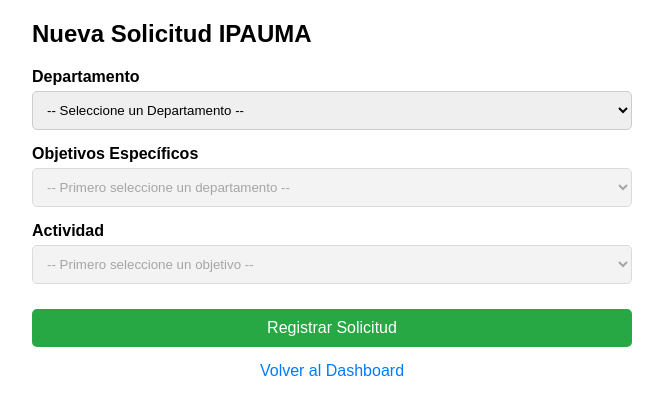
After one commit to Shadow5716/progreses, a PHP site: page /ipauma_nueva_solicitud.php in a window 1280 px wide. The commit adds this page. Shown: the top 415 px of the page, without its empty margins (308-971 px from the left). Run offline with PHP 8.4, Linux system fonts and the light colour scheme; data that the repository does not hold is empty.

Commit message:
Módulo IPAUMA listo

```diff
--- a/index.php
+++ b/index.php
@@ -113,7 +113,11 @@ if (isset($_SESSION['autentificado']) && $_SESSION['autentificado'] == true) {
     </style>
 </head>
 <body>
-
+<div style="position: absolute; top: 15px; left: 15px; z-index: 9999;">
+    <a href="ipauma_dashboard.php" style="background-color: #28a745; color: white; padding: 10px 15px; text-decoration: none; border-radius: 5px; font-weight: bold; box-shadow: 0px 2px 5px rgba(0,0,0,0.2);">
+        🏛️ Entrar a IPAUMA
+    </a>
+</div>
     <div class="login-container">
         <div class="card card-login">
             <div class="card-header-login">
--- /dev/null
+++ b/ipauma_nueva_solicitud.php
@@ -0,0 +1,129 @@
+<?php
+// ipauma_nueva_solicitud.php
+
+// Conexión a BD
+$conn = new mysqli('localhost', 'root', '', 'tu_base_de_datos');
+$departamentos = $conn->query("SELECT * FROM ipauma_departamentos");
+
+// Procesar guardado
+if ($_SERVER['REQUEST_METHOD'] == 'POST' && isset($_POST['guardar_ipauma'])) {
+    $dep_id = intval($_POST['departamento_id']);
+    $obj_id = intval($_POST['objetivo_id']);
+    $act_id = intval($_POST['actividad_id']);
+
+    $insert = "INSERT INTO ipauma_solicitudes (departamento_id, objetivo_id, actividad_id) VALUES ($dep_id, $obj_id, $act_id)";
+    if($conn->query($insert)){
+        echo "<script>alert('Solicitud IPAUMA registrada con éxito'); window.location.href='ipauma_dashboard.php';</script>";
+    } else {
+        echo "<script>alert('Error al guardar');</script>";
+    }
+}
+?>
+<!DOCTYPE html>
+<html lang="es">
+<head>
+    <meta charset="UTF-8">
+    <title>Nueva Solicitud IPAUMA</title>
+    <style>
+        .form-container { max-width: 600px; margin: 20px auto; font-family: Arial, sans-serif; }
+        .form-group { margin-bottom: 15px; }
+        label { display: block; font-weight: bold; margin-bottom: 5px; }
+        select, button { width: 100%; padding: 10px; border-radius: 5px; border: 1px solid #ccc; }
+        button { background-color: #28a745; color: white; border: none; cursor: pointer; font-size: 16px; margin-top: 10px;}
+        button:hover { background-color: #218838; }
+    </style>
+</head>
+<body>
+
+<div class="form-container">
+    <h2>Nueva Solicitud IPAUMA</h2>
+    <form method="POST" action="">
+
+        <div class="form-group">
+            <label>Departamento</label>
+            <select name="departamento_id" id="departamento_id" required>
+                <option value="">-- Seleccione un Departamento --</option>
+                <?php while($row = $departamentos->fetch_assoc()): ?>
+                    <option value="<?= $row['id'] ?>"><?= $row['nombre'] ?></option>
+                <?php endwhile; ?>
+            </select>
+        </div>
+
+        <div class="form-group">
+            <label>Objetivos Específicos</label>
+            <select name="objetivo_id" id="objetivo_id" required disabled>
+                <option value="">-- Primero seleccione un departamento --</option>
+            </select>
+        </div>
+
+        <div class="form-group">
+            <label>Actividad</label>
+            <select name="actividad_id" id="actividad_id" required disabled>
+                <option value="">-- Primero seleccione un objetivo --</option>
+            </select>
+        </div>
+
+        <button type="submit" name="guardar_ipauma">Registrar Solicitud</button>
+        <a href="ipauma_dashboard.php" style="display:block; text-align:center; margin-top:15px; color:#007bff; text-decoration:none;">Volver al Dashboard</a>
+    </form>
+</div>
+
+<script>
+document.getElementById('departamento_id').addEventListener('change', function() {
+    let dep_id = this.value;
+    let objSelect = document.getElementById('objetivo_id');
+    let actSelect = document.getElementById('actividad_id');
+
+    objSelect.innerHTML = '<option value="">Cargando...</option>';
+    actSelect.innerHTML = '<option value="">-- Primero seleccione un objetivo --</option>';
+    actSelect.disabled = true;
+
+    if(dep_id) {
+        let formData = new FormData();
+        formData.append('accion', 'get_objetivos');
+        formData.append('departamento_id', dep_id);
+
+        fetch('ipauma_ajax.php', { method: 'POST', body: formData })
+        .then(response => response.json())
+        .then(data => {
+            objSelect.innerHTML = '<option value="">-- Seleccione un Objetivo --</option>';
+            data.forEach(item => {
+                objSelect.innerHTML += `<option value="${item.id}">${item.descripcion}</option>`;
+            });
+            objSelect.disabled = false;
+        });
+    } else {
+        objSelect.innerHTML = '<option value="">-- Primero seleccione un departamento --</option>';
+        objSelect.disabled = true;
+    }
+});
+
+document.getElementById('objetivo_id').addEventListener('change', function() {
+    let obj_id = this.value;
+    let actSelect = document.getElementById('actividad_id');
+
+    actSelect.innerHTML = '<option value="">Cargando...</option>';
+
+    if(obj_id) {
+        let formData = new FormData();
+        formData.append('accion', 'get_actividades');
+        formData.append('objetivo_id', obj_id);
+
+        fetch('ipauma_ajax.php', { method: 'POST', body: formData })
+        .then(response => response.json())
+        .then(data => {
+            actSelect.innerHTML = '<option value="">-- Seleccione una Actividad --</option>';
+            data.forEach(item => {
+                actSelect.innerHTML += `<option value="${item.id}">${item.descripcion}</option>`;
+            });
+            actSelect.disabled = false;
+        });
+    } else {
+        actSelect.innerHTML = '<option value="">-- Primero seleccione un objetivo --</option>';
+        actSelect.disabled = true;
+    }
+});
+</script>
+
+</body>
+</html>
```
Also changed, not shown: ipauma_ajax.php (added, +39 -0 lines), ipauma_dashboard.php (added, +77 -0 lines).
